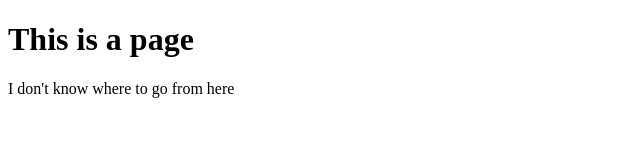
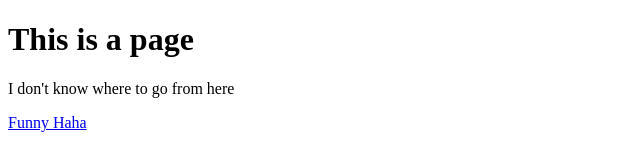
Before and after one commit to ansonc68/ansonc68.github.io, a plain HTML site: page index.html in a window 1280 px wide. Shown: the whole page, without its empty margins (0-640 px from the left). Drawn offline with Linux system fonts and the light colour scheme.

Commit message:
Update index.html

```diff
--- a/index.html
+++ b/index.html
@@ -10,6 +10,7 @@
         <div class="container">
             <h1>This is a page</h1>
             <p>I don't know where to go from here</p>
+            <a href="https://www.youtube.com/watch?v=-G-AuLXhTN4">Funny Haha</a>
         </div>
     </body>
 </html>
```
